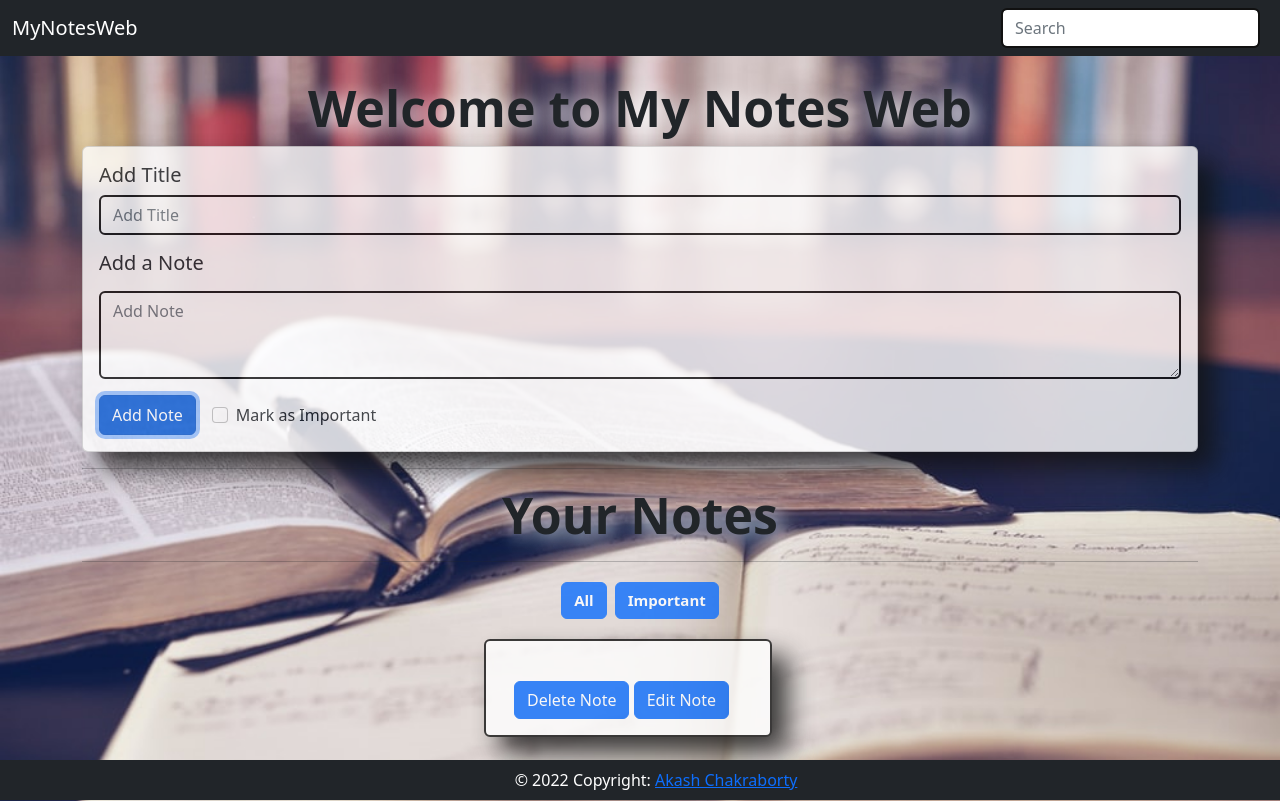
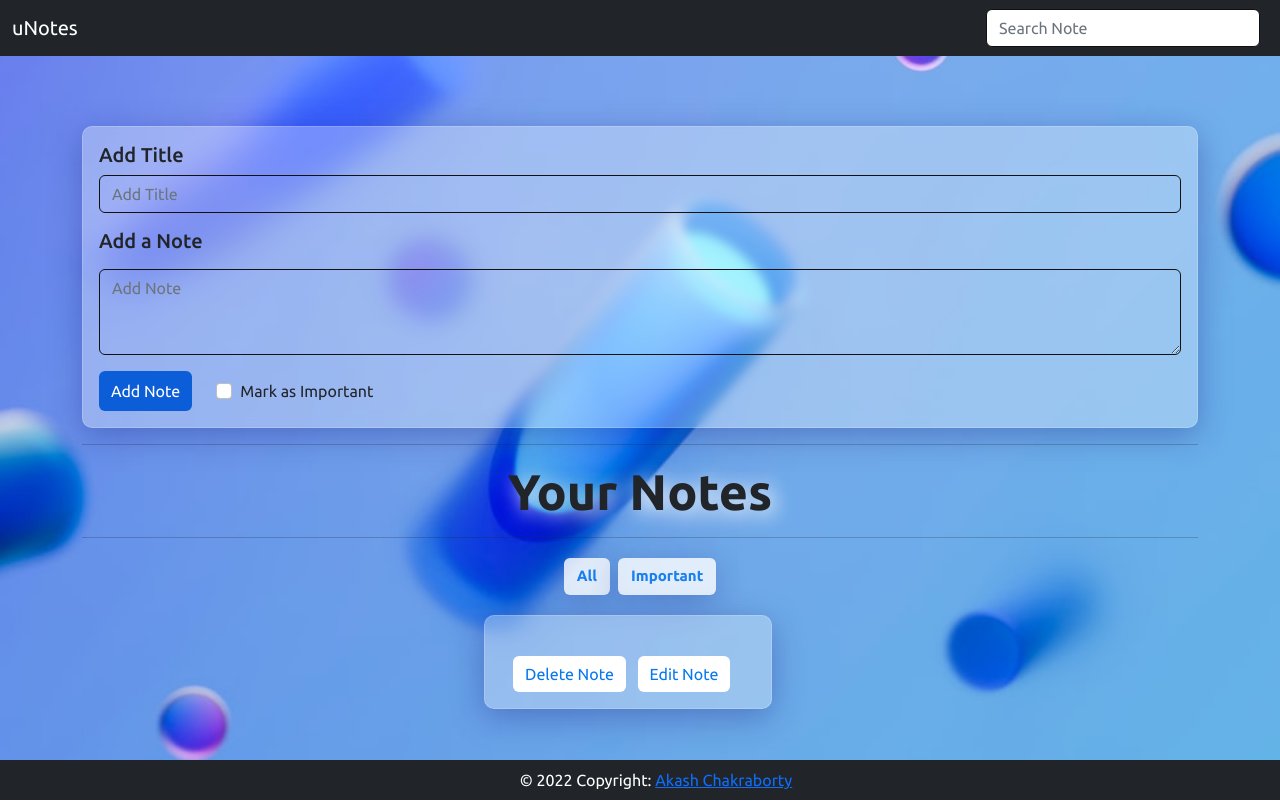
Before and after one commit to Akash-1627/uNotes, a plain HTML site: page index.html in a window 1280 px wide. Both pictures are taken after a click on the button "Add Note". Drawn offline with nearby package versions, Linux system fonts and the light colour scheme.

Commit message:
glassmorphism added

```diff
--- a/index.html
+++ b/index.html
@@ -13,8 +13,18 @@
     />
 
     <style>
+      @import url('https://fonts.googleapis.com/css2?family=Ubuntu:wght@400;500;700&display=swap');
+
+        *{
+          margin: 0;
+          padding: 0;
+          box-sizing: border-box;
+          font-family: 'Ubuntu', sans-serif;
+        }
         body{
-            background: url('./assets/img/background.jfif') no-repeat center center/cover;
+            background: url('./assets/img/glassback.jpeg') center center/cover;
+
+            /* background-color: rgba(60, 60, 67, 0.732); */
 
         }
         .navbar{
@@ -25,10 +35,18 @@
         }
 
         .card{
-            background-color: #fff;
-            opacity: 0.8;
-            box-shadow: 16px 16px 27px #111;
+            /* background-color: #fff; */
+            /* opacity: 0.8; */
+            /* box-shadow: 16px 16px 27px #111; */
+            margin-top: 3rem;
+            background: rgba( 255, 255, 255, 0.3 );
+            box-shadow: 0 8px 32px 0 rgba( 31, 38, 135, 0.37 );
+            backdrop-filter: blur( 5.5px );
+            -webkit-backdrop-filter: blur( 5.5px );
+            border-radius: 10px;
+            border: 1px solid rgba( 255, 255, 255, 0.18 );
         }
+
 
         .container{
           padding-top: 30px;
@@ -39,20 +57,46 @@
             justify-content: center;
         }
         .container-fluid .notecard{
-            background-color: #fff;
-            border: 2px solid #111;
-            opacity: 0.8;
+            /* background-color: #fff; */
+            /* border: 2px solid #111; */
+            /* opacity: 0.8; */
+            background: rgba( 255, 255, 255, 0.3 );
+            box-shadow: 0 8px 32px 0 rgba( 31, 38, 135, 0.37 );
+            backdrop-filter: blur( 5.5px );
+            -webkit-backdrop-filter: blur( 5.5px );
+            border-radius: 10px;
+            border: 1px solid rgba( 255, 255, 255, 0.18 );
         }
 
-        .form-control, .form-group{
-            border: 2px solid #111;
-            outline: none;
+        .form-control:focus, .form-group:focus{
+            /* border: 2px solid #111; */
+            box-shadow: none;
+            background: transparent;
+            border-color: #111 !important;
+            outline: none !important;
         }
+        .form-control{
+          border: 1px solid #111;
+          background: transparent;
+          /* color: #fff; */
+        }
+        .search{
+          background: #fff;
+        }
+        .search:focus{
+          background: #fff;
+        }
+        /* .form-control::placeholder{
+          color: #fff;
+        } */
         .form-group{
-            border: none;
+            /* border: 1px solid #777; */
             border-radius: 8px;
         }
-
+        .form-check-input:focus{
+          box-shadow: none;
+          outline: none !important;
+        }
         .card-text{
             font-weight: 600;
         }
@@ -73,9 +117,24 @@
           font-size: 15px;
           font-weight: 600;
           opacity: 0.8;
+          box-shadow: 0 8px 32px 0 rgba( 31, 38, 135, 0.37 );
+          border: 1px solid rgba( 255, 255, 255, 0.18 );
+        }
+        .btn:focus{
+          box-shadow: none;
+          outline: none !important;
+        }
+        .btn:active{
+          box-shadow: none !important ;
+          outline: none !important;
+        }
+        .btn{
+          background-color: #fff;
+          color: rgb(5, 119, 240);
+          border: none;
         }
         .btn:hover{
-            background-color: #fff;
+            background-color: #e9e9e9;
             color: rgb(5, 119, 240);
         }
 
@@ -101,6 +160,14 @@
           margin-left: 2rem;
 
         }
+        .card-body .btn{
+          margin-right: 0.5rem;
+          @media (max-width: 350px) {
+            /* margin-right: 0; */
+            margin-bottom: 0.5rem;
+          }
+        }
+
 
         .dispNone{
           display: none;
@@ -123,17 +190,35 @@
           align-items: center;
         }
         .scroll-top{
-          position: relative;
+          position: fixed;
           display: flex;
+          left: 93%;
+          bottom: 3rem;
           /* flex-direction: row; */
           justify-content: right;
           /* padding-top: 75px; */
           z-index: 200;
+          /* background-color: #111; */
+          background: rgba( 255, 255, 255, 0.3 );
+          box-shadow: 0 8px 32px 0 rgba( 31, 38, 135, 0.37 );
+          backdrop-filter: blur( 5.5px );
+          -webkit-backdrop-filter: blur( 5.5px );
+          border-radius: 10px;
+          border: 1px solid rgba( 255, 255, 255, 0.18 );
 
         }
         .scroll-top .btn{
           border-width: 2px;
+          /* color: #111; */
         }
+        .scroll-top .btn i{
+          color: #555;
+        }
+        .navbar-toggler{
+          background: transparent;
+        }
+
+
 
 
     </style>
@@ -141,7 +226,7 @@
   <body>
     <nav class="navbar navbar-expand-lg bg-dark" id="nav">
       <div class="container-fluid">
-        <a class="navbar-brand" href="#" style="color: #fff">MyNotesWeb</a>
+        <a class="navbar-brand" href="#" style="color: #fff">uNotes</a>
         <button
           class="navbar-toggler bg-light"
           type="button"
@@ -159,10 +244,10 @@
           </ul>
           <form class="d-flex" role="search">
             <input
-              class="form-control me-2"
+              class="form-control search me-2"
               id="searchTxt"
               type="search"
-              placeholder="Search"
+              placeholder="Search Note"
               aria-label="Search"
             />
 
@@ -172,7 +257,7 @@
     </nav>
 
     <div class="container my-5">
-      <h1 style="text-align: center;">Welcome to My Notes Web</h1>
+      <!-- <h1 style="text-align: center;">Welcome to My Notes Web</h1> -->
       <div class="card">
         <div class="card-body">
             <div class="mb-3">
```
Also changed, not shown: assets/img/glassback.jpeg (added).
